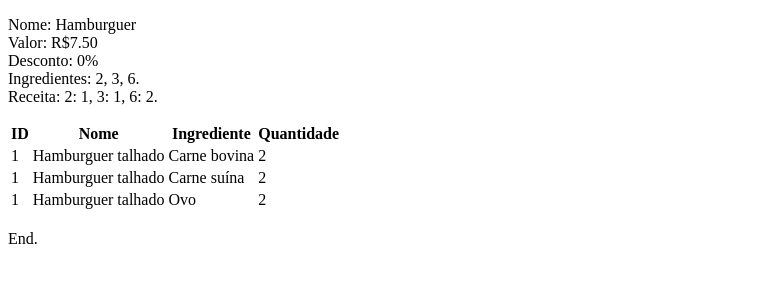
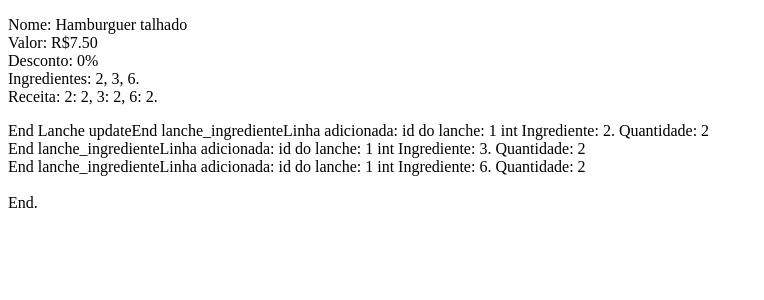
Before and after one commit to ddrppx/integrador-2020, a PHP site: page /test.php in a window 1280 px wide. Shown: the top 300 px of the page, without its empty margins (0-764 px from the left). Run offline with PHP 8.4, Linux system fonts and the light colour scheme; data comes from the database, SQL or seed files in the repository; both versions use the stored data as it was after the commit.

Commit message:
lanche DAO update

```diff
--- a/src/Models/lancheDAO.php
+++ b/src/Models/lancheDAO.php
@@ -97,16 +97,16 @@ class lancheDAO {
                 //Executa o comando sql
             $stmt -> execute();
 
-            echo "End update.";
+            echo "End Lanche update";
 
-            $sql = 'UPDATE lanche SET quantidade = ? WHERE id_lanche = ? AND id_ingrediente = ?';
+            $sql = 'UPDATE lanche_ingredientes SET quantidade = ? WHERE id_ingrediente = ? AND id_lanche = ?';
 
             $ingredientes = $lanche -> getIngredient();
-            //Retorna o array de quantidade de ingredientes do lanche
-        $receitas = $lanche -> getRecipe();
-            //Outra comando SQL de inserção
+                //Retorna o array de quantidade de ingredientes do lanche
+            $receitas = $lanche -> getRecipe();
+                //Outra comando SQL de inserção
+            $stmt = Connect::getConn() -> prepare($sql);
             for($i = 0; $i < count($ingredientes); $i++){
-                $stmt = Connect::getConn() -> prepare($sql);
                     //Novo valor da quantidade
                 $stmt -> bindValue(1, $receitas[$i], PDO::PARAM_INT);
                     //id do ingrediente
@@ -116,24 +116,26 @@ class lancheDAO {
                     //Executa o comando $sql
                 $stmt -> execute();
 
+                echo "End lanche_ingrediente";
+
                 echo "Linha adicionada: id do lanche: ".$id." int Ingrediente: ". $ingredientes[$i]. ". Quantidade: ". $receitas[$i];
                 echo "<br/>";
             }
 
         }
 
-        // public function delete(int $id) {
-        //         //Comando SQL
-        //     $sql = 'DELETE FROM acompanhamento WHERE id = ?';
-        //         //Faz conexão à classe que retorna a instancia do banco
-        //     $stmt = Connect::getConn() -> prepare($sql);
-        //         //Agrega o valor ao local do '?' na variavel $sql
-        //     $stmt -> bindValue(1, $id);
-        //         //Executa o comando sql
-        //     $stmt -> execute();
+        public function delete(int $id) {
+                //Comando SQL
+            $sql = 'DELETE FROM lanche WHERE id = ?';
+                //Faz conexão à classe que retorna a instancia do banco
+            $stmt = Connect::getConn() -> prepare($sql);
+                //Agrega o valor ao local do '?' na variavel $sql
+            $stmt -> bindValue(1, $id);
+                //Executa o comando sql
+            $stmt -> execute();
 
-        //     echo "End delete.";
-        // }
+            echo "End delete.";
+        }
 
     }
 ?>
--- a/test.php
+++ b/test.php
@@ -18,7 +18,7 @@
 	// $beb2 = new Bebida("Refrigerante Guaraná", 2.67, "Antártica", "Grande");
 	// $cupom2 = new Cupom("PKR2B", 25);
 	// $promo1 = new Promocao("Feriado", 10);
-	$lanche = new Lanche("Hamburguer", 7.50, [2, 3, 6], [1, 1, 2]);
+	$lanche = new Lanche("Hamburguer talhado", 7.50, [2, 3, 6], [2, 2, 2]);
 
 	// $acomps = new acompDAO;
 	// $bebidas = new bebidaDAO;
@@ -71,7 +71,7 @@
 		// $promos -> create();
 
 		// $lanches -> create($lanche);
-		$lanches -> read_show();
+		$lanches -> update(1, $lanche);
 		echo "<br/>End.<br/>";
 
 
```
Also changed, not shown: src/Database/database.sqlite.
